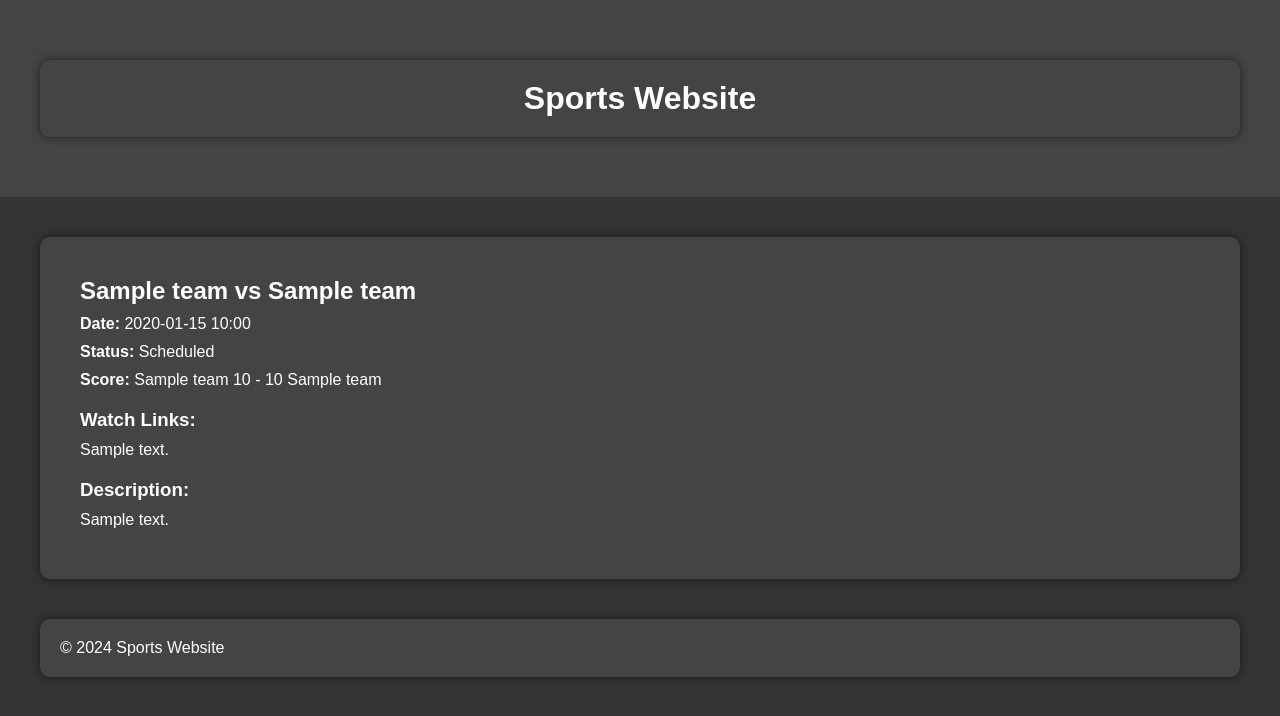
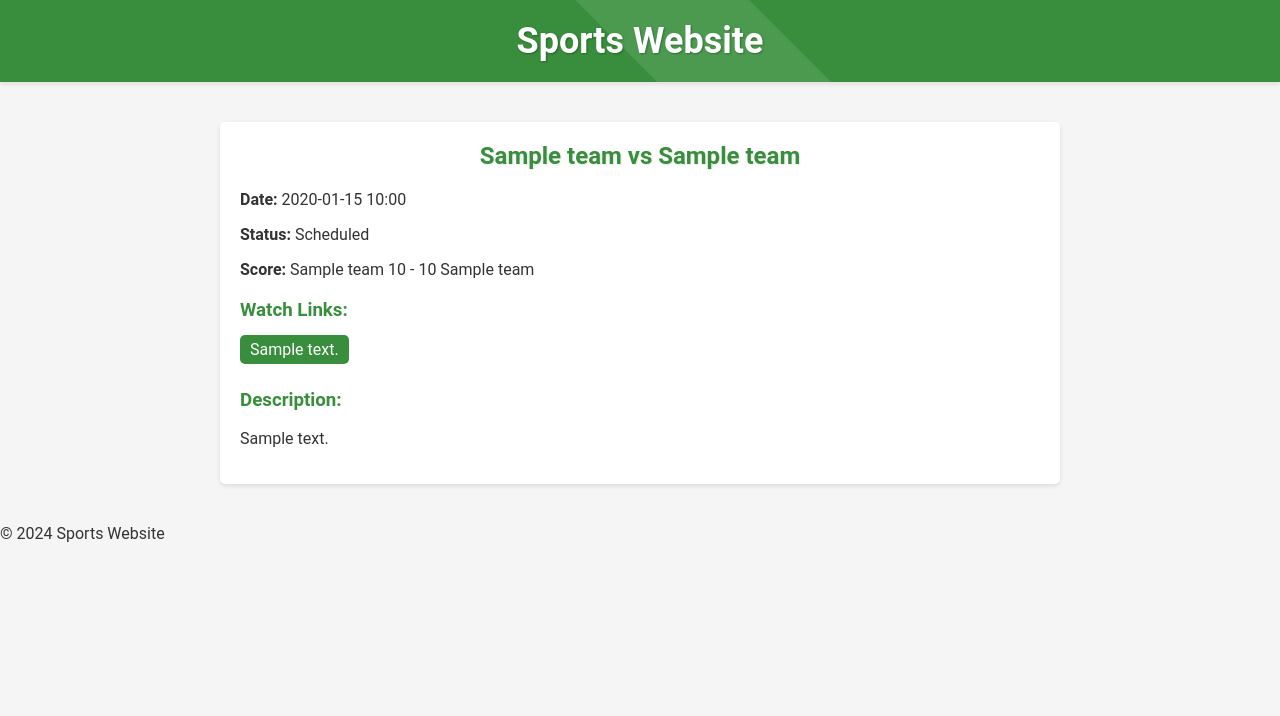
Before and after one commit to beejaytmg/sportprojects, a Django app: a page that uses sportsapp/templates/base.html in a window 1280 px wide. Shown: the top 716 px of the page. Run offline with Django 5.2, Linux system fonts and the light colour scheme; tables that the repository leaves empty hold one stand-in row (values such as "Sample post").

Commit message:
first commit

```diff
--- a/sportsapp/static/css/style.css
+++ b/sportsapp/static/css/style.css
@@ -1,172 +1,250 @@
-/* style.css */
+/* General Styles */
+body {
+  font-family: 'Roboto', sans-serif;
+  margin: 0;
+  padding: 0;
+  background-color: #f5f5f5;
+  color: #333;
+}
 
-/* Global Styles */
+a {
+  text-decoration: none;
+  color: #333;
+}
 
-* {
-    box-sizing: border-box;
-    margin: 0;
-    padding: 0;
+ul {
+  list-style-type: none;
+  padding: 0;
+  margin: 0;
+}
+
+/* Header */
+header {
+  background-color: #388e3c;
+  color: #fff;
+  padding: 20px;
+  text-align: center;
+  box-shadow: 0 2px 5px rgba(0, 0, 0, 0.1);
+  position: relative;
+  overflow: hidden;
+}
+
+header h1 {
+  margin: 0;
+  font-size: 36px;
+  text-shadow: 1px 1px 2px rgba(0, 0, 0, 0.3);
+  position: relative;
+  z-index: 1;
+}
+
+header::before {
+  content: "";
+  position: absolute;
+  top: -20%;
+  left: -20%;
+  width: 150%;
+  height: 150%;
+  background-color: rgba(255, 255, 255, 0.1);
+  transform: rotate(45deg);
+  animation: headerAnimation 10s infinite;
+}
+
+@keyframes headerAnimation {
+  0% {
+      transform: rotate(45deg) translateX(-20%) translateY(-20%);
   }
+  50% {
+      transform: rotate(45deg) translateX(20%) translateY(20%);
+  }
+  100% {
+      transform: rotate(45deg) translateX(-20%) translateY(-20%);
+  }
+}
 
-  body {
-    font-family: Arial, sans-serif;
-    background-color: #333; /* dark background */
-    color: #fff; /* white text */
+/* League List */
+.league-list {
+  max-width: 800px;
+  margin: 40px auto;
+  padding: 20px;
+  background-color: #fff;
+  box-shadow: 0 2px 5px rgba(0, 0, 0, 0.1);
+  border-radius: 5px;
+}
+
+.league-list h2 {
+  margin-top: 0;
+  text-align: center;
+  color: #388e3c;
+  text-shadow: 1px 1px 2px rgba(0, 0, 0, 0.1);
+}
+
+.league-list ul {
+  display: flex;
+  flex-wrap: wrap;
+  justify-content: center;
+}
+
+.league-list li {
+  margin: 10px;
+  background-color: #f5f5f5;
+  padding: 10px;
+  border-radius: 5px;
+  box-shadow: 0 2px 5px rgba(0, 0, 0, 0.1);
+  transition: transform 0.3s ease;
+}
+
+.league-list li:hover {
+  transform: scale(1.05);
+}
+
+.league-list li a {
+  display: flex;
+  align-items: center;
+}
+
+.league-list li img {
+  width: 40px;
+  height: 40px;
+  margin-right: 10px;
+}
+
+/* League Matches */
+.league-matches {
+  max-width: 600px;
+  margin: 40px auto;
+  padding: 20px;
+  background-color: #fff;
+  box-shadow: 0 2px 5px rgba(0, 0, 0, 0.1);
+  border-radius: 5px;
+}
+
+.match-list li {
+  display: flex;
+  justify-content: space-between;
+  align-items: center;
+  padding: 10px;
+  border-bottom: 1px solid #f5f5f5;
+}
+
+.match-info {
+  display: flex;
+  align-items: center;
+}
+
+.team {
+  display: flex;
+  align-items: center;
+  margin-right: 10px;
+}
+
+.team img {
+  width: 30px;
+  height: 30px;
+  margin-right: 5px;
+}
+
+.score {
+  margin: 0 10px;
+}
+
+.match-details {
+  display: flex;
+  align-items: center;
+}
+
+.match-details a {
+  margin-right: 10px;
+}
+
+
+
+@keyframes lineAnimation {
+  0% {
+      width: 0;
   }
+  100% {
+      width: 5px;
+  }
+}
 
-  /* Header Styles */
+.match-list li a {
+  display: flex;
+  align-items: center;
+}
 
-  header {
-    background-color: #444; /* dark gray background */
-    padding: 20px;
-    text-align: center;
+.match-list li img {
+  width: 30px;
+  height: 30px;
+  margin-right: 10px;
+}
+
+.live-indicator {
+  background-color: #ff5722;
+  color: #fff;
+  padding: 5px 10px;
+  border-radius: 5px;
+  margin-left: 10px;
+  animation: pulse 2s infinite;
+}
+
+@keyframes pulse {
+  0% {
+      transform: scale(1);
   }
+  50% {
+      transform: scale(1.2);
+  }
+  100% {
+      transform: scale(1);
+  }
+}
 
-  header h1 {
-    color: #fff; /* white text */
-  }
+/* Match Detail */
+.match-detail {
+  max-width: 800px;
+  margin: 40px auto;
+  padding: 20px;
+  background-color: #fff;
+  box-shadow: 0 2px 5px rgba(0, 0, 0, 0.1);
+  border-radius: 5px;
+}
 
-  /* Container Styles */
+.match-detail h2 {
+  margin-top: 0;
+  text-align: center;
+  color: #388e3c;
+  text-shadow: 1px 1px 2px rgba(0, 0, 0, 0.1);
+}
 
-  .container {
-    max-width: 1200px;
-    margin: 40px auto;
-    padding: 20px;
-    background-color: #444; /* dark gray background */
-    border-radius: 10px;
-    box-shadow: 0 0 10px rgba(0, 0, 0, 0.5);
-  }
+.match-detail .match-links,
+.match-detail .match-description {
+  margin-top: 20px;
+}
 
-  /* League List Styles */
+.match-detail .match-links h3,
+.match-detail .match-description h3 {
+  margin-top: 0;
+  color: #388e3c;
+}
 
-  .league-list {
-    padding: 20px;
-  }
+.match-detail .match-links ul {
+  display: flex;
+  flex-wrap: wrap;
+}
 
-  .league-list h2 {
-    margin-bottom: 10px;
-  }
+.match-detail .match-links li {
+  margin-right: 10px;
+  margin-bottom: 10px;
+}
 
-  .league-list ul {
-    list-style: none;
-    padding: 0;
-    margin: 0;
-  }
+.match-detail .match-links li a {
+  background-color: #388e3c;
+  color: #fff;
+  padding: 5px 10px;
+  border-radius: 5px;
+  transition: background-color 0.3s ease;
+}
 
-  .league-list li {
-    margin-bottom: 10px;
-  }
-
-  .league-list a {
-    color: #fff; /* white text */
-    text-decoration: none;
-  }
-
-  .league-list a:hover {
-    color: #ccc; /* light gray text */
-  }
-
-  .league-list img {
-    width: 30px;
-    height: 30px;
-    margin: 0 10px;
-    border-radius: 50%;
-  }
-
-  /* League Matches Styles */
-
-  .league-matches {
-    padding: 20px;
-  }
-
-  .league-matches h2 {
-    margin-bottom: 10px;
-  }
-
-  .match-list {
-    list-style: none;
-    padding: 0;
-    margin: 0;
-  }
-
-  .match-list li {
-    margin-bottom: 10px;
-  }
-
-  .match-list a {
-    color: #fff; /* white text */
-    text-decoration: none;
-  }
-
-  .match-list a:hover {
-    color: #ccc; /* light gray text */
-  }
-
-  .match-list img {
-    width: 30px;
-    height: 30px;
-    margin: 0 10px;
-    border-radius: 50%;
-  }
-
-  .live-indicator {
-    background-color: #ff0000; /* red color */
-    color: #fff;
-    padding: 2px 5px;
-    border-radius: 5px;
-    font-size: 12px;
-    margin-left: 10px;
-  }
-
-  /* Match Detail Styles */
-
-  .match-detail {
-    padding: 20px;
-  }
-
-  .match-detail h2 {
-    margin-bottom: 10px;
-  }
-
-  .match-detail p {
-    margin-bottom: 10px;
-  }
-
-  .match-links {
-    margin-top: 20px;
-  }
-
-  .match-links h3 {
-    margin-bottom: 10px;
-  }
-
-  .match-links ul {
-    list-style: none;
-    padding: 0;
-    margin: 0;
-  }
-
-  .match-links li {
-    margin-bottom: 10px;
-  }
-
-  .match-links a {
-    color: #fff; /* white text */
-    text-decoration: none;
-  }
-
-  .match-links a:hover {
-    color: #ccc; /* light gray text */
-  }
-
-  .match-description {
-    margin-top: 20px;
-  }
-
-  .match-description h3 {
-    margin-bottom: 10px;
-  }
-
-  .match-description p {
-    margin-bottom: 10px;
-  }
+.match-detail .match-links li a:hover {
+  background-color: #2e7d32;
+}
--- a/sportsapp/templates/base.html
+++ b/sportsapp/templates/base.html
@@ -4,7 +4,8 @@
     {% load static %}
     <meta charset="UTF-8">
     <meta name="viewport" content="width=device-width, initial-scale=1.0">
-    <title>Sports Website</title>
+    <title>{% block title %}BirbahadhurTamang{% endblock %}</title>
+    <meta name="description" content="{% block meta_description %}Watch live sports{% endblock %}">
     <link rel="stylesheet" href="{% static 'css/style.css' %}">
 </head>
 <body>
--- a/sportsapp/templates/sports/league_list.html
+++ b/sportsapp/templates/sports/league_list.html
@@ -1,5 +1,6 @@
 {% extends 'base.html' %}
-
+{% block title %}Matches{% endblock %}
+{% block meta_description %}watch live sports{% endblock %}
 {% block content %}
 <div class="league-list">
     <h2>Top Leagues</h2>
--- a/sportsapp/templates/sports/match_detail.html
+++ b/sportsapp/templates/sports/match_detail.html
@@ -1,5 +1,6 @@
 {% extends 'base.html' %}
-
+{% block title %}live {{ match.home_team.name }} vs {{ match.away_team.name }}{% endblock %}
+{% block meta_description %}watch live {{ match.home_team.name }} vs {{ match.away_team.name }}. Live {{ match.home_team.name }} vs {{ match.away_team.name }} football match. Free live {{ match.home_team.name }} vs {{ match.away_team.name }} {% endblock %}
 {% block content %}
 <div class="match-detail">
     <h2>{{ match.home_team.name }} vs {{ match.away_team.name }}</h2>
--- a/sportsproject/settings.py
+++ b/sportsproject/settings.py
@@ -27,12 +27,10 @@ SECRET_KEY = 'django-insecure-g*$*^3b!2r+2ic-s^qd_7cu@awws!!8)s!bsvp=m&r)33t+@21
 DEBUG = True
 
 CSRF_TRUSTED_ORIGINS = [
-    'https://blogusingck-production.up.railway.app',
-    'https://bijayakumartamang.com.np',
     'https://sportprojects-production.up.railway.app/',
     'https://birbahadhurtamang.com.np',
 ]
-ALLOWED_HOSTS = ['sportprojects-production.up.railway.app','127.0.0.1', 'birbahadhurtamang.com.np']
+ALLOWED_HOSTS = ['sportprojects-production.up.railway.app', '127.0.0.1', 'birbahadhurtamang.com.np']
 # Application definition
 
 INSTALLED_APPS = [
```
Also changed, not shown: sportsapp/templates/sports/league_matches.html (+20 -7 lines), 1 other file.
